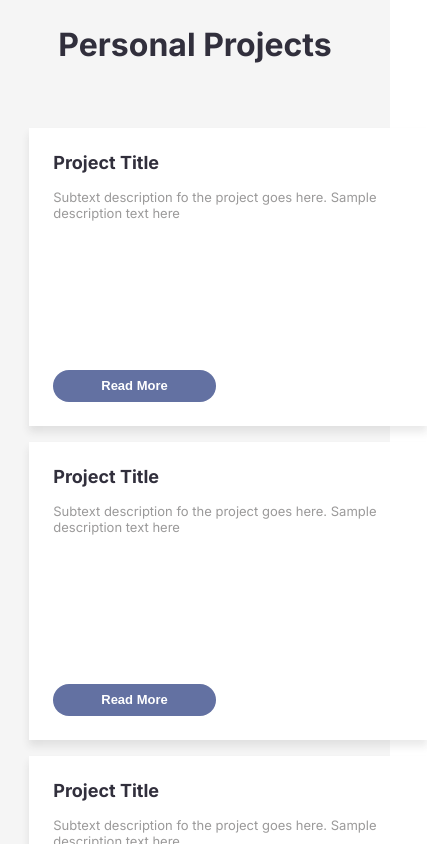
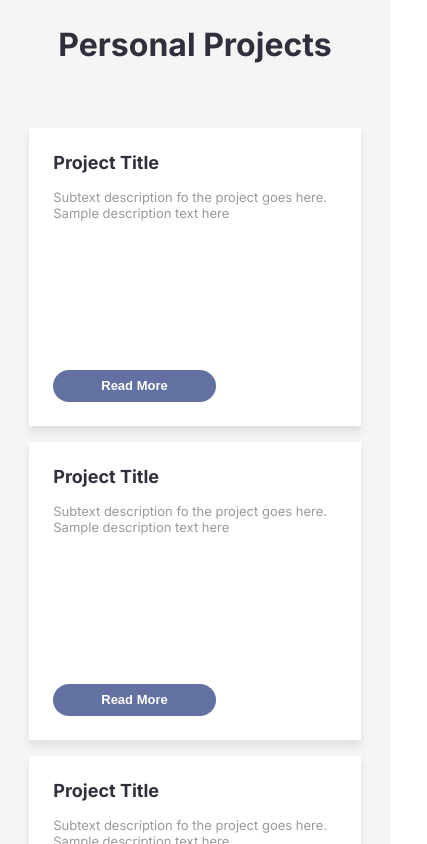
Before and after one commit to dlea8/darrin-website, a React (Create React App) app: page / in a window 390 px wide. Shown: the part 1420-2264 px from the top of the page, 427 px wide, since content can reach past the window. Built offline with nearby package versions, Linux system fonts and the light colour scheme.

Commit message:
fixed project card layout for mobile

```diff
--- a/src/ProjectsSection/projectCardNew.js
+++ b/src/ProjectsSection/projectCardNew.js
@@ -27,7 +27,6 @@ export default function ProjectCardNew(props) {
                     </BlueButton>
                 </div>
             </div>
-
         </div>
     );
 }
--- a/src/ProjectsSection/projectStyles.css
+++ b/src/ProjectsSection/projectStyles.css
@@ -8,8 +8,9 @@
     margin: auto;
     display: flex;
     flex-wrap: wrap;
-    margin: auto;
     justify-content: space-between;
+    /* display: grid;
+    grid-template-columns: repeat(auto-fit, minmax(250px, 1fr)); */
     gap: 16px;
 
 }
@@ -91,12 +92,18 @@
 
     padding: 24px;
 
-    min-width: 350px;
+    width: 350px;
     min-height: 250px;
-
-    width: 1rem;
+    /* width: 100%; */
 
     box-shadow: 0px 6px 8px 0px rgba(44, 44, 44, 0.1);
+}
+
+/* once the screen is too small for two cards to fit next to each other */
+@media (max-width: 975px) {
+    .new-project-card-container {
+        width: 100%;
+    }
 }
 
 .new-project-card-text-container {
@@ -129,9 +136,8 @@
     color: var(--color-primary);
 }
 
-
 .new-project-card-accent-line {
-    width: '100%';
+    width: 100%;
     height: 4px;
     background-color: var(--color-primary);
     justify-self: flex-end;
```
Lines whose indentation alone changed are shown as unchanged.
